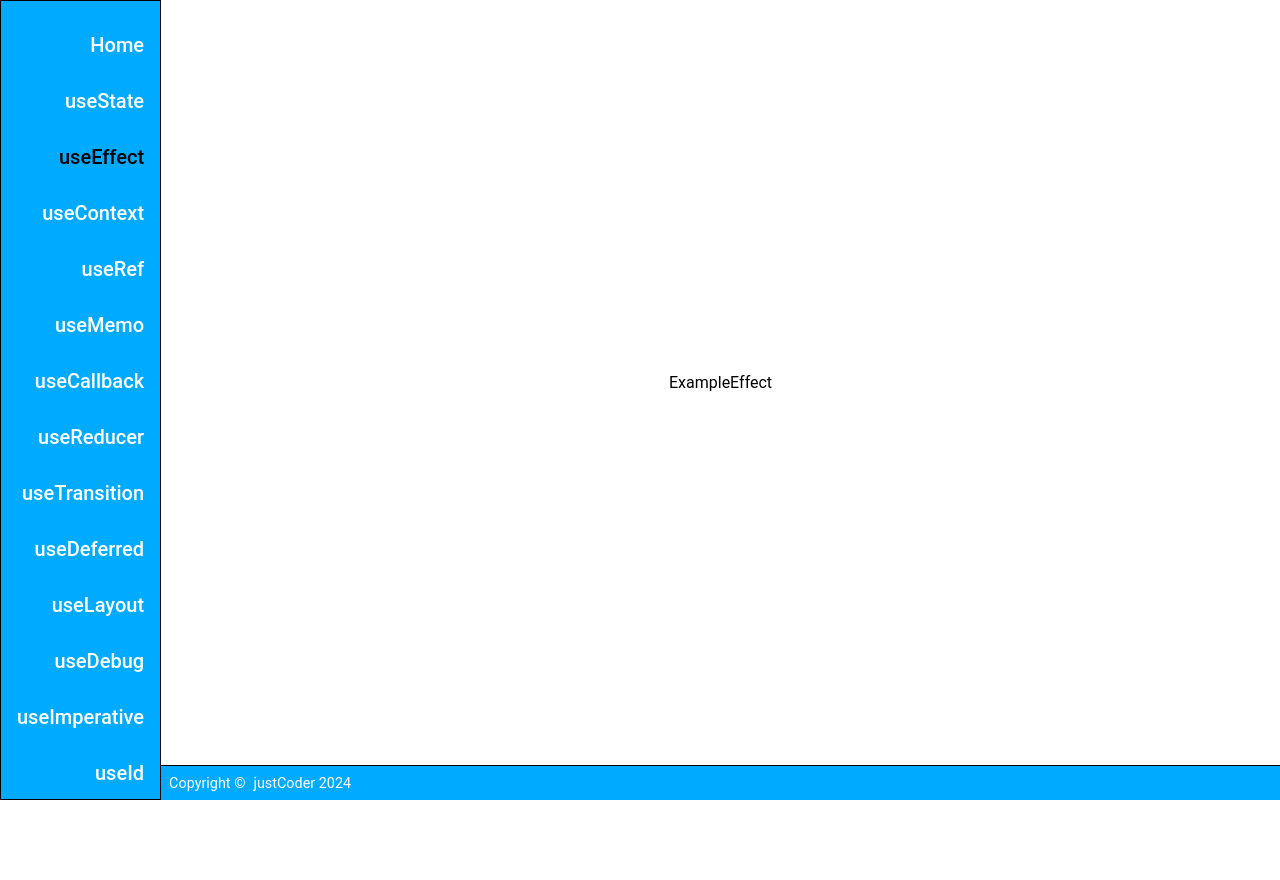
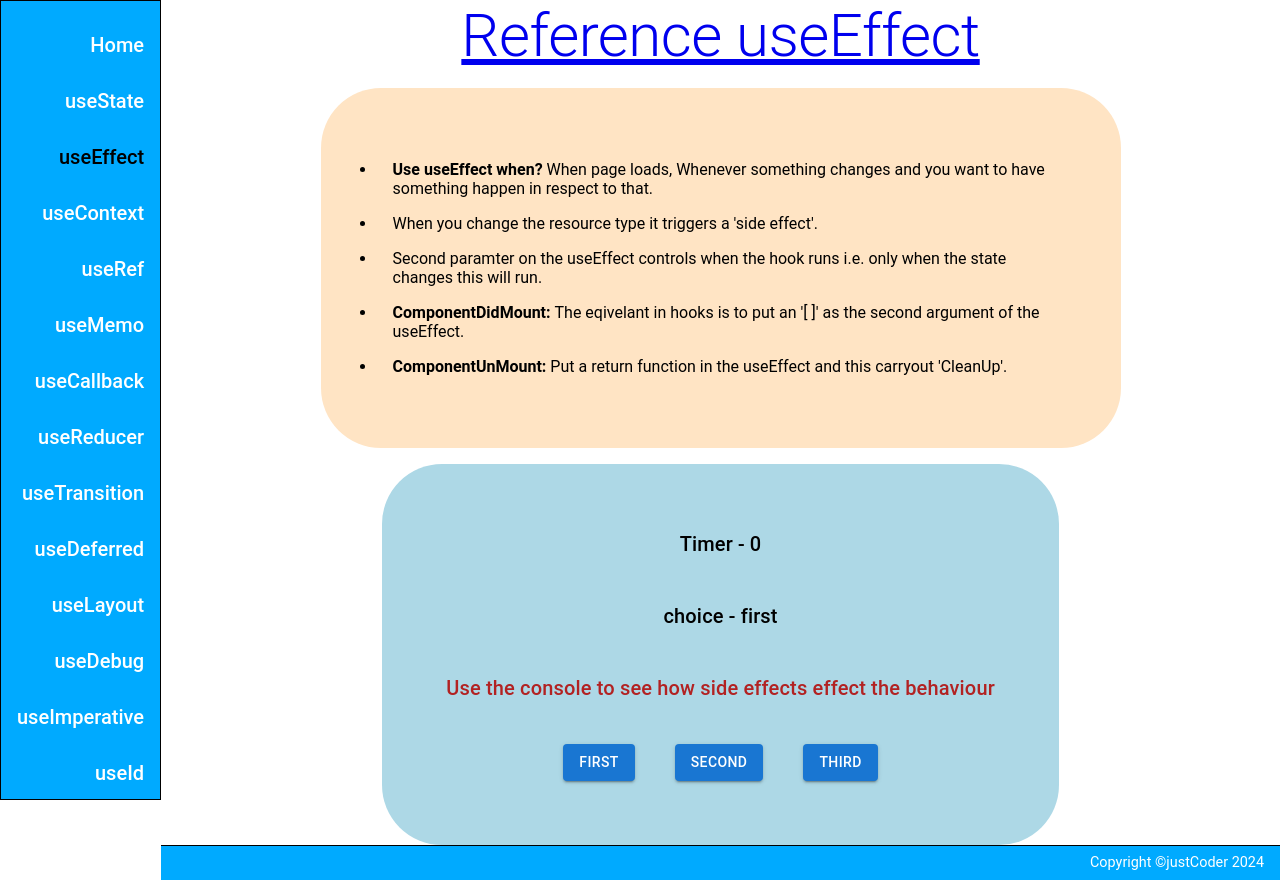
Before and after one commit to JC-Study-08-General/wds-reactHooks, a React (Create React App) app: page /useeffect in a window 1280 px wide. Before the commit the page ends 801 px from the top, so only its background shows below. Built offline with nearby package versions, Linux system fonts and the light colour scheme.

Commit message:
feat: useEffect complete

```diff
--- a/src/_mainLayout/components/Footer/footer.css
+++ b/src/_mainLayout/components/Footer/footer.css
@@ -1,6 +1,7 @@
 #footer_box {
   display: flex;
   align-items: center;
+  justify-content: end;
   background-color: #00aaff;
   border-top: 1px solid black;
   height: 35px;
@@ -10,6 +11,6 @@
 #footer_a {
   color: white;
   text-decoration: none;
-  padding-left: 0.5rem;
+  padding-right: 0.5rem;
   font-size: 0.9rem;
 }
--- a/src/_mainLayout/components/NavBar/NavBar.jsx
+++ b/src/_mainLayout/components/NavBar/NavBar.jsx
@@ -10,43 +10,51 @@ function NavBar() {
       <NavLink key={`navHome`} className={({ isActive }) => (isActive ? "activeLink" : "")} to="/">
         Home
       </NavLink>
-      <NavLink key={`navHome`} className={({ isActive }) => (isActive ? "activeLink" : "")} to="/usestate">
+      <NavLink key={`navusestate`} className={({ isActive }) => (isActive ? "activeLink" : "")} to="/usestate">
         useState
       </NavLink>
-      <NavLink key={`navHome`} className={({ isActive }) => (isActive ? "activeLink" : "")} to="/useeffect">
+      <NavLink key={`navuseeffect`} className={({ isActive }) => (isActive ? "activeLink" : "")} to="/useeffect">
         useEffect
       </NavLink>
-      <NavLink key={`navHome`} className={({ isActive }) => (isActive ? "activeLink" : "")} to="/usecontext">
+      <NavLink key={`navusecontext`} className={({ isActive }) => (isActive ? "activeLink" : "")} to="/usecontext">
         useContext
       </NavLink>
-      <NavLink key={`navHome`} className={({ isActive }) => (isActive ? "activeLink" : "")} to="/useref">
+      <NavLink key={`navuseref`} className={({ isActive }) => (isActive ? "activeLink" : "")} to="/useref">
         useRef
       </NavLink>
-      <NavLink key={`navHome`} className={({ isActive }) => (isActive ? "activeLink" : "")} to="/usememo">
+      <NavLink key={`navusememo`} className={({ isActive }) => (isActive ? "activeLink" : "")} to="/usememo">
         useMemo
       </NavLink>
-      <NavLink key={`navHome`} className={({ isActive }) => (isActive ? "activeLink" : "")} to="/usecallback">
+      <NavLink key={`navusecallback`} className={({ isActive }) => (isActive ? "activeLink" : "")} to="/usecallback">
         useCallback
       </NavLink>
-      <NavLink key={`navHome`} className={({ isActive }) => (isActive ? "activeLink" : "")} to="/usereducer">
+      <NavLink key={`navusereducer`} className={({ isActive }) => (isActive ? "activeLink" : "")} to="/usereducer">
         useReducer
       </NavLink>
-      <NavLink key={`navHome`} className={({ isActive }) => (isActive ? "activeLink" : "")} to="/usetransition">
+      <NavLink
+        key={`navusetransition`}
+        className={({ isActive }) => (isActive ? "activeLink" : "")}
+        to="/usetransition"
+      >
         useTransition
       </NavLink>
-      <NavLink key={`navHome`} className={({ isActive }) => (isActive ? "activeLink" : "")} to="/usedeferred">
+      <NavLink key={`navusedeferred`} className={({ isActive }) => (isActive ? "activeLink" : "")} to="/usedeferred">
         useDeferred
       </NavLink>
-      <NavLink key={`navHome`} className={({ isActive }) => (isActive ? "activeLink" : "")} to="/uselayout">
+      <NavLink key={`navuselayout`} className={({ isActive }) => (isActive ? "activeLink" : "")} to="/uselayout">
         useLayout
       </NavLink>
-      <NavLink key={`navHome`} className={({ isActive }) => (isActive ? "activeLink" : "")} to="/usedebug">
+      <NavLink key={`navusedebug`} className={({ isActive }) => (isActive ? "activeLink" : "")} to="/usedebug">
         useDebug
       </NavLink>
-      <NavLink key={`navHome`} className={({ isActive }) => (isActive ? "activeLink" : "")} to="/useimperative">
+      <NavLink
+        key={`navuseimperative`}
+        className={({ isActive }) => (isActive ? "activeLink" : "")}
+        to="/useimperative"
+      >
         useImperative
       </NavLink>
-      <NavLink key={`navHome`} className={({ isActive }) => (isActive ? "activeLink" : "")} to="/useid">
+      <NavLink key={`navuseid`} className={({ isActive }) => (isActive ? "activeLink" : "")} to="/useid">
         useId
       </NavLink>
     </Stack>
--- a/src/content/useEffect.jsx
+++ b/src/content/useEffect.jsx
@@ -1,12 +1,90 @@
-import React from "react";
+import React, { useEffect, useState } from "react";
 import MainLayout from "../_mainLayout/pages/MainLayoutView";
-import { Stack } from "@mui/material";
+import { Box, Button, List, ListItem, Stack, Typography } from "@mui/material";
 
 function ExampleEffect() {
+  //  *** Basic Example ***
+  const [timer, setTimer] = useState(0);
+  const [choice, setChoice] = useState("first");
+
+  // useEffect(() => {
+  //   const interval = setTimeout(() => {
+  //     setTimer(timer + 1);
+  //   }, 1000);
+
+  //   return () => {
+  //     clearTimeout(interval);
+  //   };
+  // }, [timer]);
+
+  // 3 Examples to see how it effects useEffect
+  // Example 1
+  useEffect(() => {
+    console.log("No arg");
+    return console.log("No arg cleanup");
+  });
+  // Example 2
+  useEffect(() => {
+    console.log("Empty arg");
+    return console.log("Empty arg cleanup");
+  }, []);
+  // Example 3
+  useEffect(() => {
+    console.log("Choice arg");
+    return console.log("Choice arg cleanup");
+  }, [choice]);
+
   return (
     <MainLayout>
       <Stack justifyContent={"center"} alignItems={"center"}>
-        ExampleEffect
+        <a href="https://react.dev/reference/react/useEffect" target="_blank" rel="noreferrer">
+          <Typography variant="h2">Reference useEffect</Typography>
+        </a>
+        <Box sx={{ maxWidth: 800, margin: 2, backgroundColor: "bisque", padding: 7, borderRadius: 15 }}>
+          <List sx={{ listStyleType: "disc" }}>
+            <ListItem sx={{ display: "list-item" }}>
+              <span style={{ fontWeight: "bold" }}>Use useEffect when? </span> When page loads, Whenever something
+              changes and you want to have something happen in respect to that.
+            </ListItem>
+            <ListItem sx={{ display: "list-item" }}>
+              When you change the resource type it triggers a 'side effect'.
+            </ListItem>
+            <ListItem sx={{ display: "list-item" }}>
+              Second paramter on the useEffect controls when the hook runs i.e. only when the state changes this will
+              run.
+            </ListItem>
+            <ListItem sx={{ display: "list-item" }}>
+              <span style={{ fontWeight: "bold" }}>ComponentDidMount: </span> The eqivelant in hooks is to put an '[ ]'
+              as the second argument of the useEffect.
+            </ListItem>
+            <ListItem sx={{ display: "list-item" }}>
+              <span style={{ fontWeight: "bold" }}>ComponentUnMount: </span> Put a return function in the useEffect and
+              this carryout 'CleanUp'.
+            </ListItem>
+          </List>
+        </Box>
+        <Stack alignItems={"center"} sx={{ backgroundColor: "lightblue", padding: 8, borderRadius: 15 }}>
+          <Typography variant="h6" sx={{ marginBottom: 5 }}>
+            Timer - {timer}
+          </Typography>
+          <Typography variant="h6" sx={{ marginBottom: 5 }}>
+            choice - {choice}
+          </Typography>
+          <Typography variant="h6" sx={{ marginBottom: 5, color: "firebrick" }}>
+            Use the console to see how side effects effect the behaviour
+          </Typography>
+          <Stack direction={"row"} alignItems={"center"} gap={5}>
+            <Button variant="contained" onClick={() => setChoice("first")}>
+              First
+            </Button>
+            <Button variant="contained" onClick={() => setChoice("second")}>
+              Second
+            </Button>
+            <Button variant="contained" onClick={() => setChoice("third")}>
+              Third
+            </Button>
+          </Stack>
+        </Stack>
       </Stack>
     </MainLayout>
   );
```
